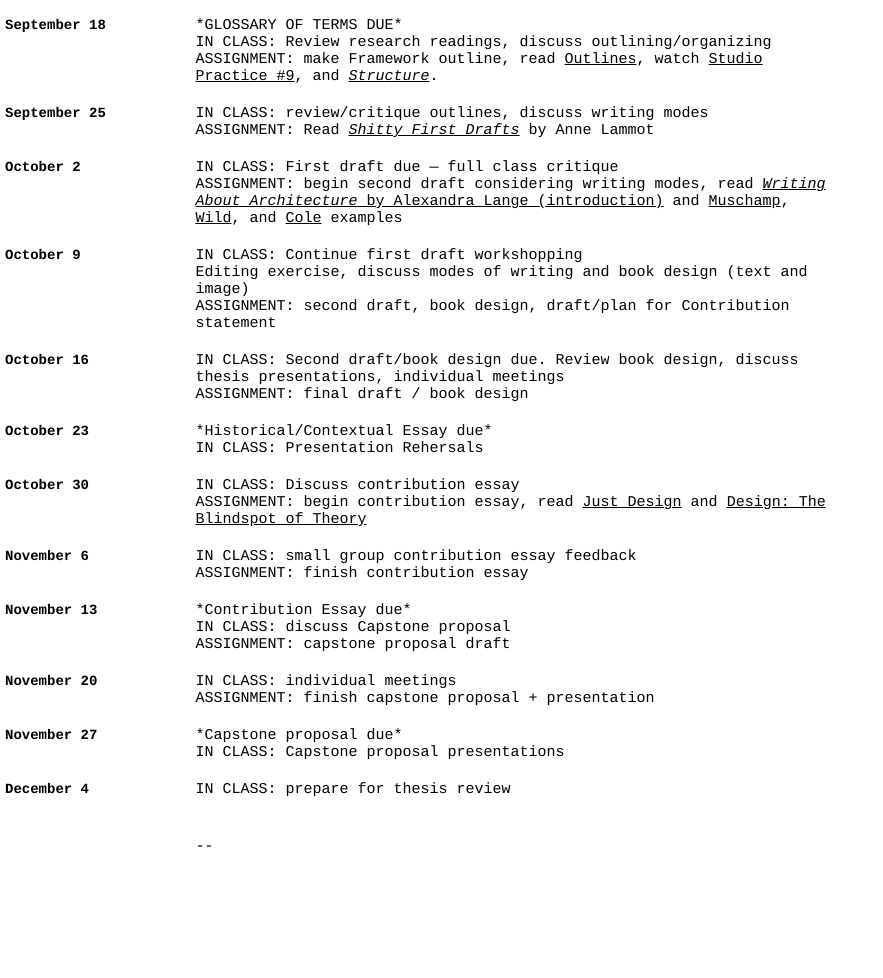
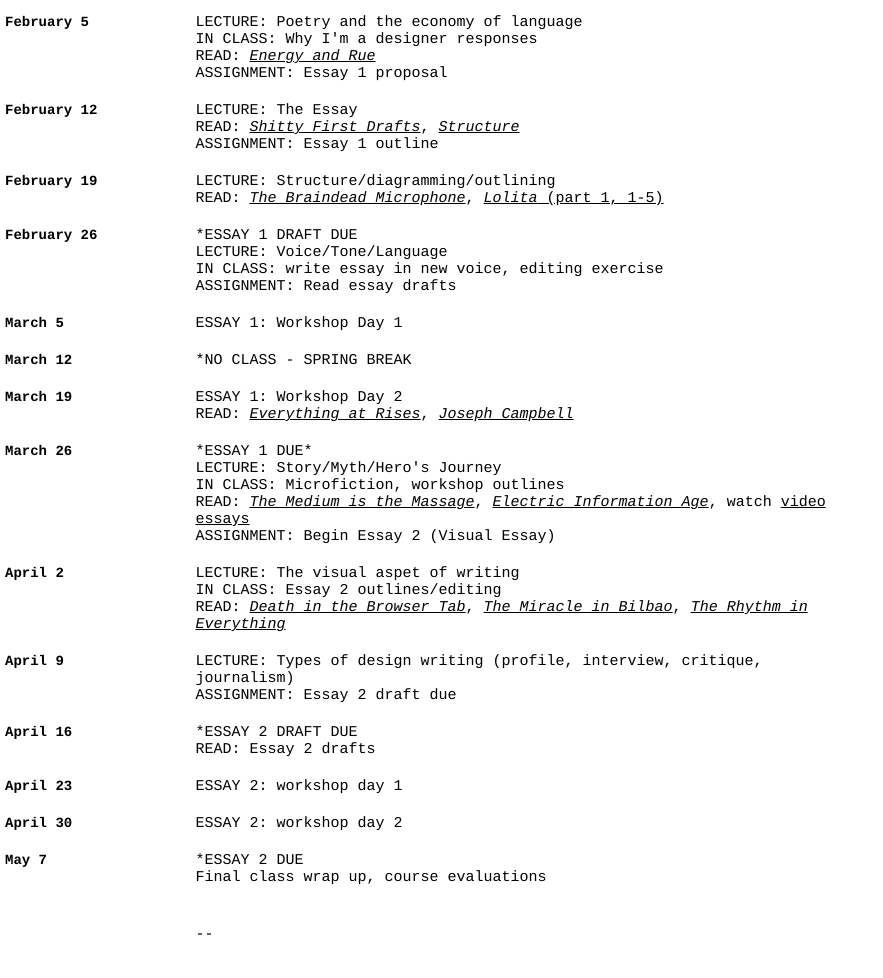
Before and after one commit to jarrettfuller/design-writing, a plain HTML site: page syllabus.html in a window 1280 px wide. Shown: the part 430-1408 px from the top of the page, without its empty margins (0-883 px from the left). Before the commit the page ends 1320 px from the top, so only its background shows below. Drawn offline with Linux system fonts and the light colour scheme.

Commit message:
updated syllabus

```diff
--- a/syllabus.html
+++ b/syllabus.html
@@ -23,124 +23,145 @@
             <div class="syllabus">
                 <h3></h3>
                 <div class="class"><h2>Syllabus</h2>
-            <p>Subject to change. <a href="downloads/seminar-syllabus.pdf">Download PDF version</a></p></p>
+            <p>Subject to change. <a href="downloads/01.04.18_design-writing-syllabus.pdf">Download PDF version</a></p></p>
                 <p class="divider">--</p>
                 </div>
             </div>
 
         <div class="syllabus">
-                <h3>August 28</h3>
-                <div class="class"><p>IN CLASS: class intro, thesis progress, Glossary of Terms</p>
-                  <p>ASSIGNMENT: Read <a href="downloads/raymond-williams-keywords.pdf">Raymond Williams's <i>Keywords</i> (introduction)</a>, first draft of Glossary of Terms</p>
+                <h3>January 22</h3>
+            <div class="class"><p>Class introductions, syllabus, etc</p>
+                <p>LECTURE: Writing *is* design</p>
+                <p>READ: <a href="http://www.eyemagazine.com/opinion/article/what-has-writing-got-to-do-with-design"><i>What writing has to do with design</i></a>, <a href="https://www.fastcodesign.com/3068938/forget-coding-writing-is-the-new-unicorn-skill"><i>Writing is the new unicorn skill</i></a>, <a href="http://nicolefenton.com/words-as-material/"><i>Words as Material</i></a>, <a href="https://2x4.org/ideas/7/what-is-this-thing-called-graphic-design-criticism/">What is this thing called graphic design criticism?</a></p>
+                <p>ASSIGNMENT: bring in a piece of design that inspired you this week</p>
                 </div>
             </div>
 
                 <div class="syllabus">
-                <h3>September 4</h3>
-                <div class="class"><p>*LABOR DAY - NO CLASS*</p>
+                <h3>January 29</h3>
+            <div class="class">
+                <p>LECTURE: Writing about design / criticism</p>
+                <p>READ: <a href="https://lebbeuswoods.wordpress.com/2012/02/06/why-i-became-an-architect-part-1/"><i>Why I Became an Architect</i></a>, <a href="file:///Users/jarrettfuller/Dropbox/Projects/_Teaching/Pratt/_SPRING%202018/DESIGN%20WRITING/site/downloads/Didion.pdf"><i>Why I Write</i></a>, <a href="http://www.sweetheartsweetheart.com"><i>Sweethearts</i></a></p>
+                <p>ASSIGNMENT: Write "Why I Am An Designer" essay</p>
                 </div>
             </div>
 
                 <div class="syllabus">
-                <h3>September 11</h3>
-                <div class="class"><p>IN CLASS: Glossary of Terms progress, Historical & Contextual Framework essay, discuss research methods, argument</p>
-                 <p>ASSIGNMENT: Finish Glossary of Terms, Read <a href="downloads/Bayard_Books_Havent_Read076.pdf">How to Talk About Books You Haven’t Read</a>, prepare priliminary bibliography</p>
+                <h3>February 5</h3>
+            <div class="class">
+                <p>LECTURE: Poetry and the economy of language</p>
+                <p>IN CLASS: Why I'm a designer responses</p>
+                <p>READ: <a href="https://frieze.com/article/energy-rue/"><i>Energy and Rue</i></a></p>
+                <p>ASSIGNMENT: Essay 1 proposal</p>
                 </div>
             </div>
 
         <div class="syllabus">
-                <h3>September 18</h3>
-                <div class="class"><p>*GLOSSARY OF TERMS DUE*</p>
-                    <p>IN CLASS: Review research readings, discuss outlining/organizing</p>
-                    <p>ASSIGNMENT: make Framework outline, read <a href="https://doctorzamalek2.wordpress.com/2012/06/13/meeting-a-request-for-advice-on-outlines/">Outlines</a>, watch <a href="https://www.youtube.com/watch?v=tIIXFWiTVLw">Studio Practice #9</a>, and <a href="https://www.newyorker.com/magazine/2013/01/14/structure"><i>Structure</i></a>.</p>
+                <h3>February 12</h3>
+            <div class="class">
+                <p>LECTURE: The Essay</p>
+                <p>READ: <a href="file:///Users/jarrettfuller/Dropbox/Projects/_Teaching/Pratt/_SPRING%202018/DESIGN%20WRITING/site/downloads/Shitty-First-Drafts.pdf"><i>Shitty First Drafts</i></a>, <a href="https://www.newyorker.com/magazine/2013/01/14/structure"><i>Structure</i></a></p>
+                <p>ASSIGNMENT: Essay 1 outline</p>
                 </div>
             </div>
 
                 <div class="syllabus">
-                <h3>September 25</h3>
-    <div class="class"><p>IN CLASS: review/critique outlines, discuss writing modes </p>
-                     <p>ASSIGNMENT: Read <a href="downloads/Shitty-First-Drafts.pdf"><i>Shitty First Drafts</i></a> by Anne Lammot</p>
-
+                <h3>February 19</h3>
+            <div class="class">
+                <p>LECTURE: Structure/diagramming/outlining</p>
+                <p>READ: <a href="http://as1020.pbworks.com/f/saunders-braindead.pdf"><i>The Braindead Microphone</i></a>, <a href="https://edisciplinas.usp.br/pluginfile.php/234330/mod_resource/content/1/Vladimir%20Nabokov%20Lolita%20Penguin%20Modern%20Classics%20%202000%20%281%29.pdf"><i>Lolita</i> (part 1, 1-5)</a></p>
                 </div>
             </div>
 
                         <div class="syllabus">
-                <h3>October 2</h3>
+                <h3>February 26</h3>
             <div class="class">
-                    <p>IN CLASS: First draft due — full class critique</p>
-                     <p>ASSIGNMENT: begin second draft considering writing modes, read <a href="downloads/writing-about-architecture.pdf"><i>Writing About Architecture</i> by Alexandra Lange (introduction)</a> and <a href="http://www.nytimes.com/1997/09/07/magazine/the-miracle-in-bilbao.html">Muschamp</a>,
-                        <a href="http://jarrettfuller.com/Graphic-Design-Readings/PDF/castles-made-of-sand.pdf">Wild</a>, and <a href="https://www.nytimes.com/2017/01/31/magazine/the-image-of-time.html">Cole</a> examples</p>
+                <P>*ESSAY 1 DRAFT DUE</P>
+                <p>LECTURE: Voice/Tone/Language</p>
+                <p>IN CLASS: write essay in new voice, editing exercise</p>
+                <p>ASSIGNMENT: Read essay drafts</p>
                 </div>
             </div>
 
                         <div class="syllabus">
-                <h3>October 9</h3>
-                <div class="class"><p>IN CLASS: Continue first draft workshopping</p>
-                    <p>Editing exercise, discuss modes of writing and book design (text and image)</p>
-                    <p>ASSIGNMENT: second draft, book design, draft/plan for Contribution statement</p>
+                <h3>March 5</h3>
+            <div class="class">
+                <p>ESSAY 1: Workshop Day 1</p>
                 </div>
             </div>
 
                         <div class="syllabus">
-                <h3>October 16</h3>
-                <div class="class"><p>IN CLASS: Second draft/book design due. Review book design,
-                    discuss thesis presentations, individual meetings</p>
-                     <p>ASSIGNMENT: final draft / book design</p>
+                <h3>March 12</h3>
+            <div class="class">
+                <p>*NO CLASS - SPRING BREAK</p>
                 </div>
             </div>
 
                         <div class="syllabus">
-                <h3>October 23</h3>
-                        <div class="class"><p>*Historical/Contextual Essay due*</p>
-                        <p>IN CLASS: Presentation Rehersals</p>
+                <h3>March 19</h3>
+            <div class="class">
+                <p>ESSAY 1: Workshop Day 2</p>
+                <p>READ: <a href="https://thomasaquinas.edu/pdfs/alumni/everything-that-rises.pdf"><i>Everything at Rises</i></a>, <a href="http://mythologyteacher.com/documents/TheHeroJourney.pdf"><i>Joseph Campbell</i></a>
                 </div>
             </div>
 
                 <div class="syllabus">
-                <h3>October 30</h3>
-                <div class="class"><p>IN CLASS: Discuss contribution essay</p>
-                        <p>ASSIGNMENT: begin contribution essay, read <a href="https://medium.com/@camerontw/just-design-b1f97cb3996f">Just Design</a> and
-                        <a href="downloads/visudisc.pdf">Design: The Blindspot of Theory</a></p>
+                <h3>March 26</h3>
+            <div class="class">
+                <p>*ESSAY 1 DUE*</p>
+                <p>LECTURE: Story/Myth/Hero's Journey</p>
+                <p>IN CLASS: Microfiction, workshop outlines</p>
+                <p>READ: <a href="http://readings.design/PDF/the-medium-is-the-massage.pdf"><i>The Medium is the Massage</i></a>, <a href="downloads/IP_TEIAB_Supplement_1_Fiore.pdf"><i>Electric Information Age</i></a>, watch <a href="">video essays</a></p>
+                <p>ASSIGNMENT: Begin Essay 2 (Visual Essay)</p>
                 </div>
             </div>
 
                         <div class="syllabus">
-                <h3>November 6</h3>
-                <div class="class"><p>IN CLASS: small group contribution essay feedback</p>
-                     <p>ASSIGNMENT: finish contribution essay</p>
+                <h3>April 2</h3>
+            <div class="class">
+                <p>LECTURE: The visual aspet of writing</p>
+                <p>IN CLASS: Essay 2 outlines/editing</p>
+                <p>READ: <a href="https://www.nytimes.com/2015/05/24/magazine/death-in-the-browser-tab.html"><i>Death in the Browser Tab</i></a>, <a href="http://www.nytimes.com/1997/09/07/magazine/the-miracle-in-bilbao.html"><i>The Miracle in Bilbao</i></a>, <a href="https://www.newyorker.com/magazine/2012/11/12/the-rhythm-in-everything"><i>The Rhythm in Everything</i></a></p>
                 </div>
             </div>
 
                     <div class="syllabus">
-                <h3>November 13</h3>
-                <div class="class"><p>*Contribution Essay due*</p>
-                    <p>IN CLASS: discuss Capstone proposal</p>
-                        <p>ASSIGNMENT: capstone proposal draft</p>
+                <h3>April 9</h3>
+            <div class="class">
+                <p>LECTURE: Types of design writing (profile, interview, critique, journalism)</p>
+                <p>ASSIGNMENT: Essay 2 draft due</p>
                 </div>
             </div>
 
                         <div class="syllabus">
-                <h3>November 20</h3>
-                <div class="class"><p>IN CLASS: individual meetings</p>
-                     <p>ASSIGNMENT: finish capstone proposal + presentation</p>
+                <h3>April 16</h3>
+            <div class="class">
+                <p>*ESSAY 2 DRAFT DUE</p>
+                <p>READ: Essay 2 drafts</p>
                 </div>
             </div>
 
                         <div class="syllabus">
-                <h3>November 27</h3>
-                <div class="class"><p> *Capstone proposal due*</p>
-                     <p>IN CLASS: Capstone proposal presentations</p>
-
+                <h3>April 23</h3>
+            <div class="class">
+                <p>ESSAY 2: workshop day 1</p>
                 </div>
             </div>
 
                         <div class="syllabus">
-                <h3>December 4</h3>
-                <div class="class"><p>IN CLASS: prepare for thesis review</p>
-
+                <h3>April 30</h3>
+            <div class="class">
+                <p>ESSAY 2: workshop day 2</p>
                 </div>
             </div>
 
+                        <div class="syllabus">
+                <h3>May 7</h3>
+            <div class="class">
+                <p>*ESSAY 2 DUE</p>
+                <p>Final class wrap up, course evaluations</p>
+                </div>
+            </div>
 
 <div class="syllabus">
                 <h3></h3>
```
Also changed, not shown: resources.html (+7 -0 lines), 2 other files. Lines whose indentation alone changed are shown as unchanged.
